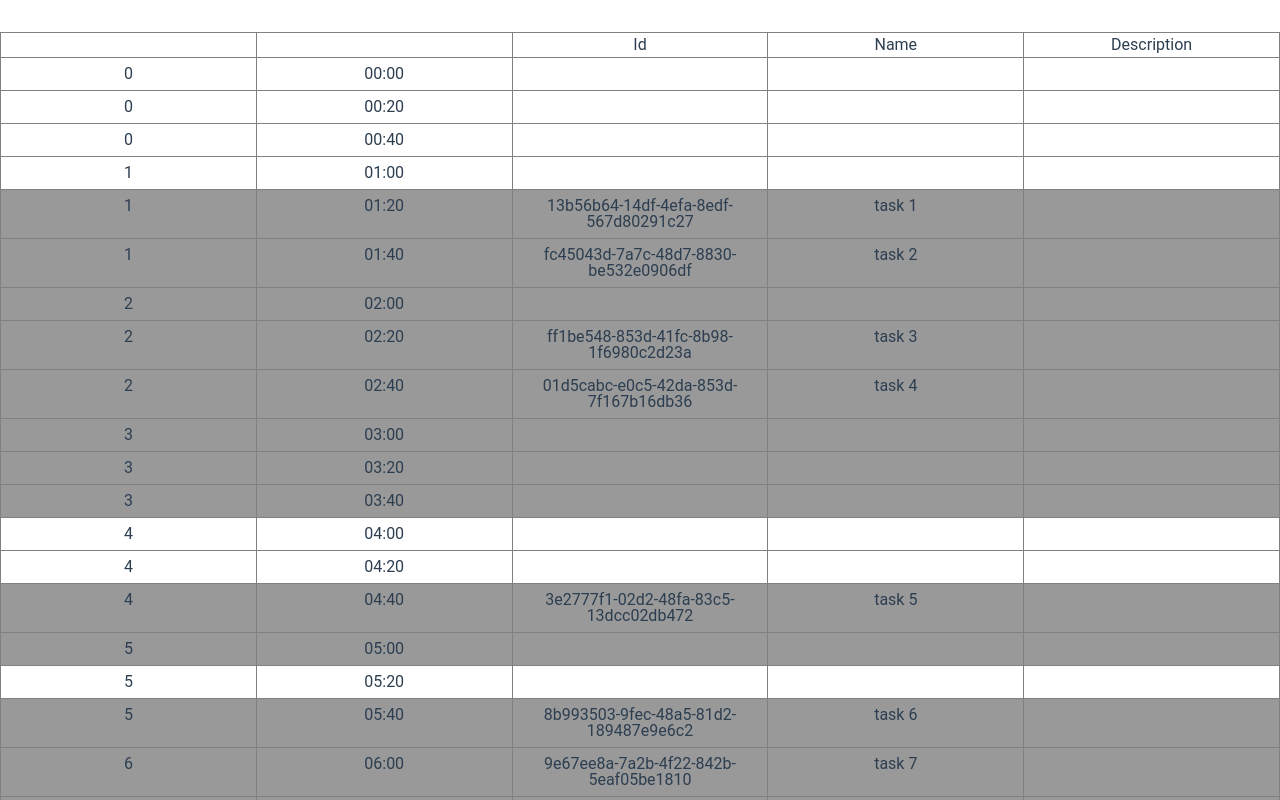
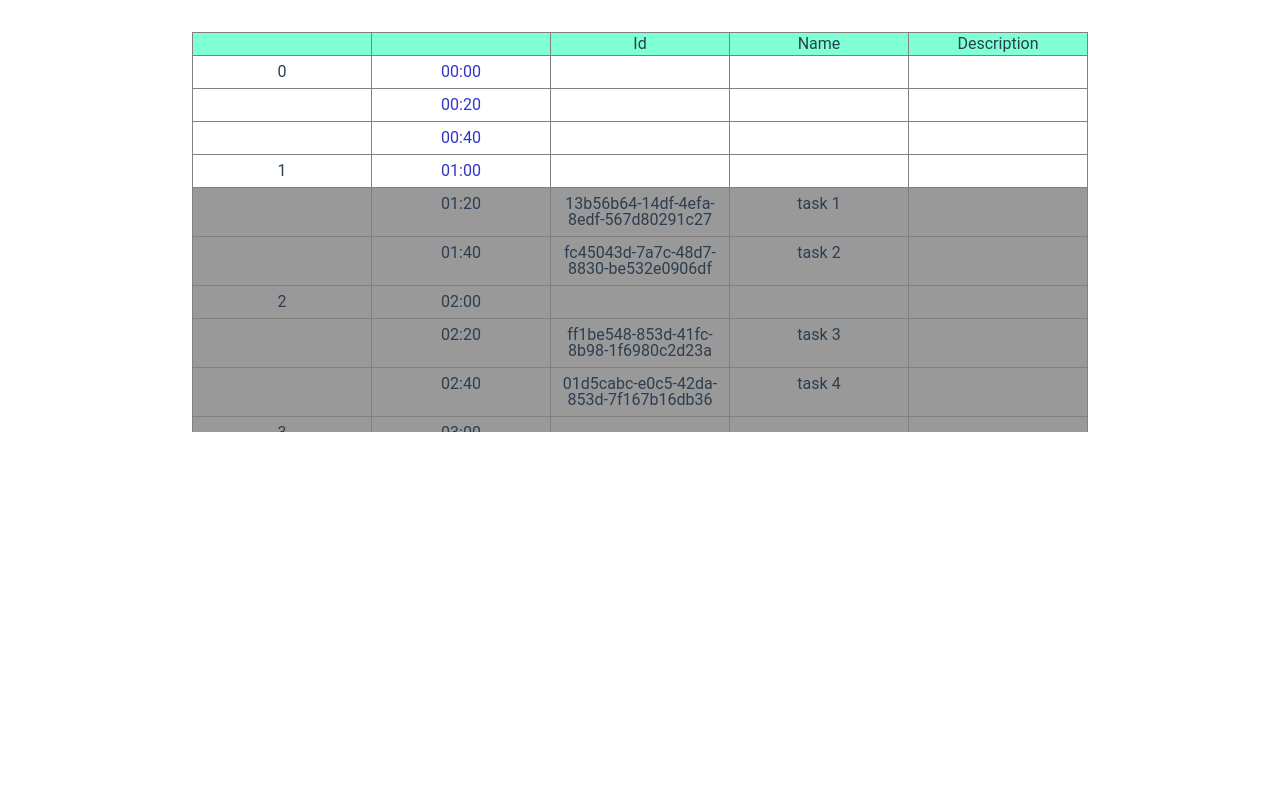
Before and after one commit to phamhaduy95/vue-learning, a Vue app: page / in a window 1280 px wide. Shown: the top 800 px of the page. Built offline with nearby package versions, Linux system fonts and the light colour scheme.

Commit message:
update TimeTable

```diff
--- a/src/components/TimeTable/TimeTable.vue
+++ b/src/components/TimeTable/TimeTable.vue
@@ -1,7 +1,7 @@
 <script setup lang="ts" generic="">
 import type { PropType } from 'vue';
 import { type TableHeader } from './type';
-import { useGenerateTimeTableRows } from './useGenerateTimeTableRows';
+import { useGenerateTimeRows } from './useGenerateTimeRows';
 import TimeTableRow from './TimeTableRow.vue';
 import { useGetTaskData } from '@/composables/useGetTaskData';
 
@@ -24,15 +24,20 @@ const otherHeader: Array<TableHeader> = [
 ];
 
 const headers = timeHeaders.concat(otherHeader);
-const rows = useGenerateTimeTableRows();
+const rows = useGenerateTimeRows();
 const tasksList = useGetTaskData();
 </script>
 
 <template>
-    <table class="TimeTable">
+    <div class="TimeTable__Container">
+        <table class="TimeTable__Table">
             <thead>
                 <tr>
-                <th v-for="(header, index) in headers" :key="index" class="TimeTable__HeaderCell">
+                    <th
+                        v-for="(header, index) in headers"
+                        :key="index"
+                        class="TimeTable__HeaderCell"
+                    >
                         {{ header.text }}
                     </th>
                 </tr>
@@ -46,18 +51,38 @@ const tasksList = useGetTaskData();
                 />
             </tbody>
         </table>
+    </div>
 </template>
 
 <style scoped lang="scss">
 $border-color: hsl(0, 0%, 50%);
 $bg-color: hsl(0, 0%, 80%);
 
-.TimeTable {
+.TimeTable__Container {
+    width: 70%;
+    margin: 2em auto;
+    table-layout: fixed;
+    max-height: 400px;
+    overflow: auto;
+    box-shadow: inset 0 -1px 0 0 $border-color;
+
+    > .TimeTable__Table {
         width: 100%;
         table-layout: fixed;
+        border-spacing: 0;
+
         .TimeTable__HeaderCell {
+            z-index: 1;
+            position: sticky;
+            top: 0;
+            padding: 0.25rem;
             border: 1px solid $border-color;
-        padding: 0.25rem;
+            border-top: none;
+            border-bottom: none;
+            box-shadow: inset 0 -1px 0 0 $border-color, inset 0 1px 0 0 $border-color;
+            background-color: aquamarine;
+        }
     }
 }
 </style>
+./useGenerateTimeRows
--- a/src/components/TimeTable/TimeTableRow.vue
+++ b/src/components/TimeTable/TimeTableRow.vue
@@ -40,7 +40,6 @@ watchEffect(() => {
     for (let task of props.tasks) {
         const range = { start: task.startTime, end: task.endTime };
         if (isTimeWithInRange(timeOfRow, range)) {
-            console.log(formatTime(task.endTime));
             if (isTheSameTimeFrame(timeOfRow, task.startTime)) {
                 mode.value = 'start';
                 taskData.value = { ...task };
@@ -64,6 +63,10 @@ const styleBaseOnMode = computed(() => {
             return '';
     }
 });
+
+const handleMouseOver = (e: MouseEvent) => {
+    e.stopPropagation();
+};
 </script>
 
 <template>
@@ -74,7 +77,7 @@ const styleBaseOnMode = computed(() => {
         <td class="TimeTable__Cell">{{ taskData?.name }}</td>
         <td class="TimeTable__Cell">{{ taskData?.des }}</td>
     </tr>
-    <tr v-else>
+    <tr v-else @mouseup.self="handleMouseOver">
         <td class="TimeTable__Cell">{{ timeData.hour }}</td>
         <td class="TimeTable__Cell">{{ formatTime(timeData.time) }}</td>
         <td class="TimeTable__Cell">
@@ -98,10 +101,11 @@ $bg-color: hsl(0, 0%, 60%);
 
 .TimeTable__Row {
     > .TimeTable__Cell {
+        caret-color: transparent;
         padding: 0.5rem 0;
         text-align: center;
         border: 1px solid $border-color;
-        border-bottom: none;
+        border-top: none;
         border-left: none;
         &:first-child {
             border-left: 1px solid $border-color;
@@ -112,6 +116,12 @@ $bg-color: hsl(0, 0%, 60%);
         background-color: $bg-color;
     }
 
+    &.has-no-task {
+        > .TimeTable__Cell:nth-child(2) {
+            color: hsl(240, 60%, 50%);
+        }
+    }
+
     &:last-child {
         > .TimeTable__Cell {
             border-bottom: 1px solid $border-color;
--- a/src/components/TimeTable/useGenerateTimeTableRows.ts
+++ b/src/components/TimeTable/useGenerateTimeRows.ts
@@ -4,7 +4,7 @@ const START_TIME = moment({ hour: 0, minute: 0 });
 const TIME_FRAME = 20; // 20 mins
 const END_TIME = START_TIME.clone().add(1, 'day');
 
-export function useGenerateTimeTableRows() {
+export function useGenerateTimeRows() {
     const baseTimeFrameRows = constructTimeFrameRows();
 
     return baseTimeFrameRows;
@@ -13,11 +13,14 @@ export function useGenerateTimeTableRows() {
 function constructTimeFrameRows() {
     const arrays = [];
     const timePivot = START_TIME.clone();
+    let lastHour: null | number = null;
     while (timePivot.isBefore(END_TIME, 'minute')) {
         const time = timePivot.toDate();
         const hour = timePivot.hour();
-        arrays.push({ hour: hour.toString(), time });
+        const hourStr = lastHour !== null && hour === lastHour ? '' : hour.toString();
+        arrays.push({ hour: hourStr, time });
         timePivot.add(TIME_FRAME, 'minute');
+        lastHour = hour;
     }
     return arrays;
 }
```
Lines whose indentation alone changed are shown as unchanged.
